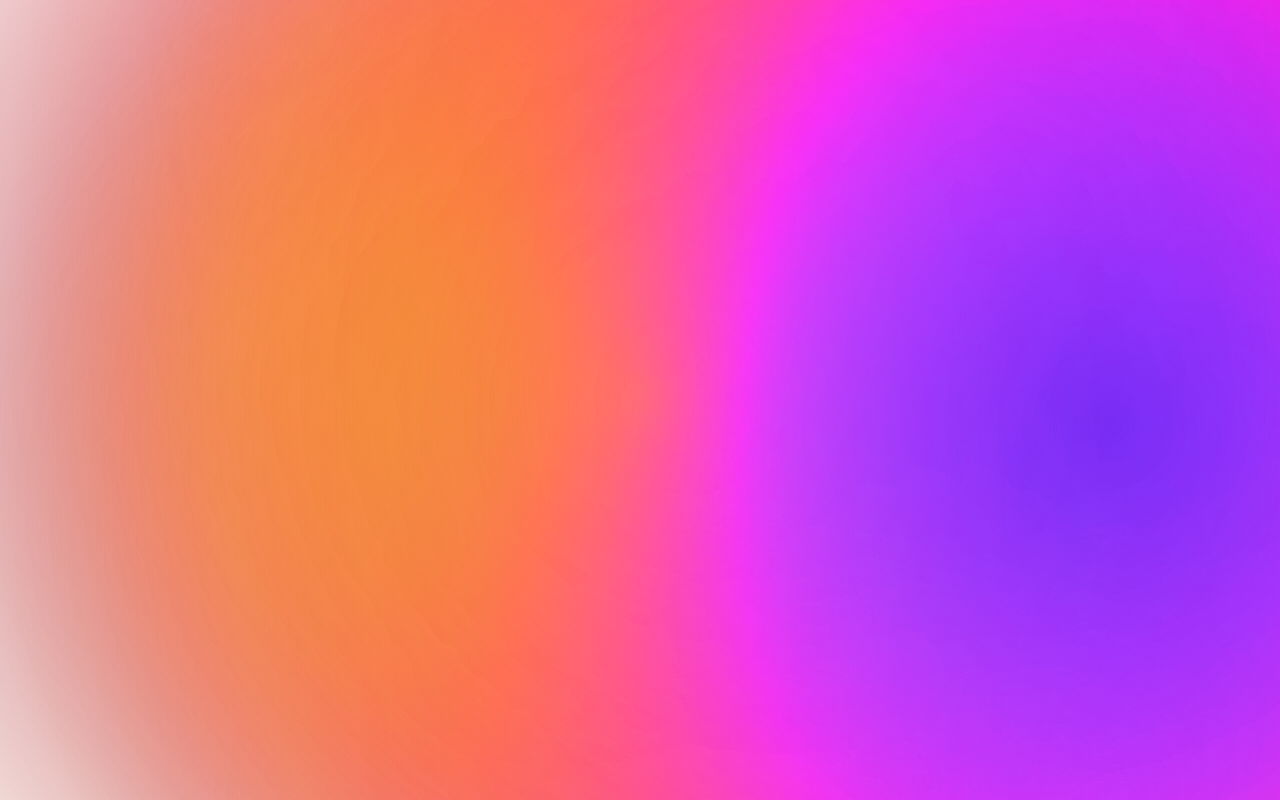
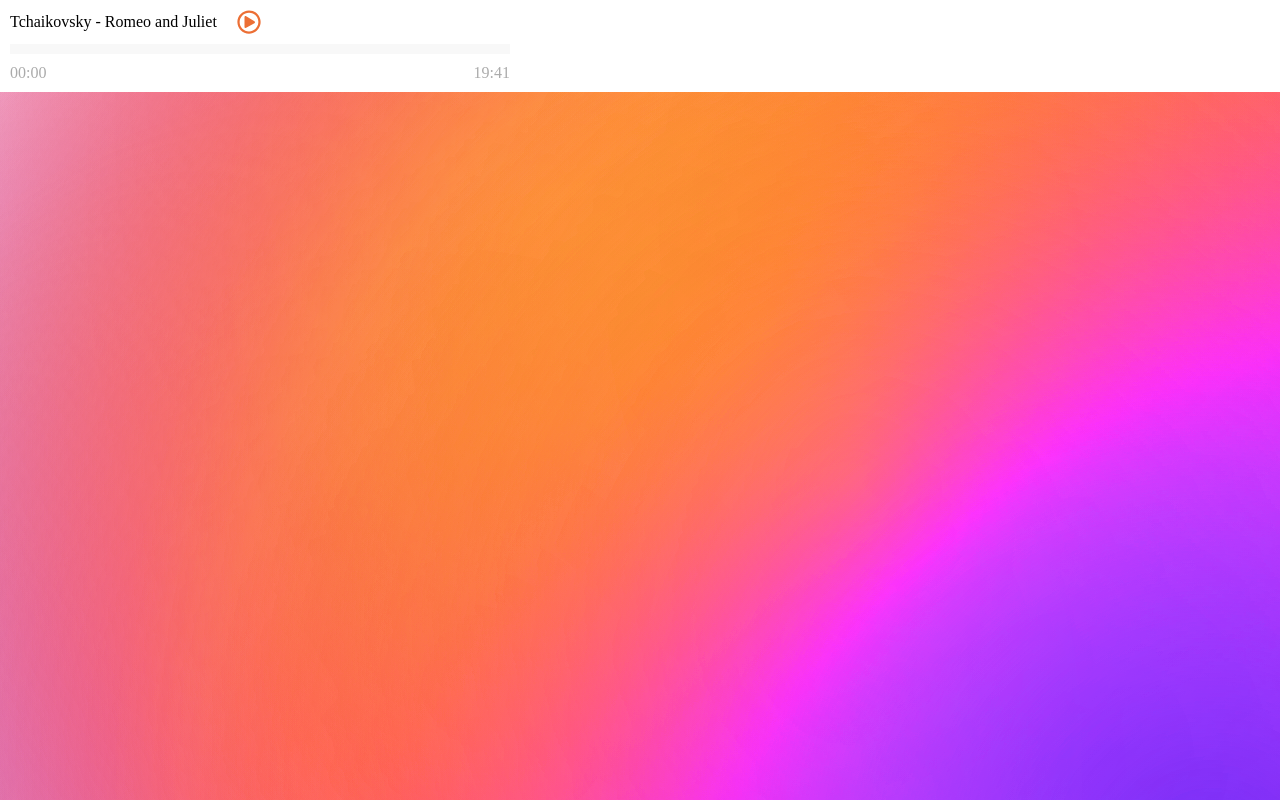
Before and after one commit to i4song/36th-autumn-concert, a React (Vite) app: page / in a window 1280 px wide. Built offline with nearby package versions, Linux system fonts and the light colour scheme.

Commit message:
:sparkles: Add Custom audio player

```diff
--- a/package.json
+++ b/package.json
@@ -10,7 +10,8 @@
   },
   "dependencies": {
     "react": "^18.2.0",
-    "react-dom": "^18.2.0"
+    "react-dom": "^18.2.0",
+    "react-icons": "4.4.0"
   },
   "devDependencies": {
     "@types/react": "^18.0.15",
--- a/src/App.tsx
+++ b/src/App.tsx
@@ -1,9 +1,11 @@
 import React from 'react';
-import Gradient from './components/gradient';
+import CustomAudio from './components/CustomAudio';
+import Gradient from './components/Gradient';
 
 const App = () => {
   return (
     <div className='App'>
+      <CustomAudio/>
       <Gradient/>
     </div>
   );
--- /dev/null
+++ b/src/components/CustomAudio/index.tsx
@@ -0,0 +1,87 @@
+import React, { useEffect, useRef } from 'react';
+import useAudio from './useAudio';
+
+import { FaRegPauseCircle, FaRegPlayCircle } from "react-icons/fa"
+
+const CustomAudio = () => {
+  const {play, audio, toggle} = useAudio("https://storage.cloud.google.com/36th-autumn-concert/Tchaikovsky%20Romeo%20and%20Juliet(overture-fantasia).mp3");
+
+  const progressRef = useRef<HTMLDivElement>(null);
+  const targetRef = useRef<HTMLDivElement>(null);
+
+  const mouseDownedRef = useRef(false);
+  const mouseMovedRef = useRef(false);
+
+  const mouseMoveHandler = (e: MouseEvent) => {
+    if (mouseDownedRef.current && mouseMovedRef.current) {
+      timeHandler(e);
+    }
+  };
+
+  const mouseDownHandler = (e: MouseEvent) => {
+    mouseDownedRef.current = true;
+    mouseMovedRef.current = true;
+  };
+
+  const mouseLeaveHandler = () => {
+    if (mouseDownedRef.current) {
+      mouseDownedRef.current = false;
+    }
+    mouseMovedRef.current = false;
+  };
+
+  const mouseUpHandler = (e: MouseEvent) => {
+    mouseDownedRef.current = false;
+    mouseMovedRef.current = false;
+    timeHandler(e);
+  };
+
+  const timeHandler = ({offsetX}: MouseEvent) => {
+    if (progressRef.current && audio.duration) {
+      const fullWidth = progressRef.current.clientWidth;
+      const ratio = offsetX / fullWidth;
+      audio.currentTime = ratio * audio.duration;
+    }
+  }
+
+  useEffect(() => {
+    if(progressRef.current) {
+      progressRef.current.addEventListener('mousedown', mouseDownHandler);
+      progressRef.current.addEventListener('mouseleave', mouseLeaveHandler);
+      progressRef.current.addEventListener('mouseup', mouseUpHandler);
+      progressRef.current.addEventListener('mousemove', mouseMoveHandler);
+    }
+  })
+
+  useEffect(() => {
+    audio.addEventListener('timeupdate',() => {
+      const { currentTime, duration } = audio;
+
+      if (targetRef.current) {
+        targetRef.current.style.width = `${(currentTime / duration) * 100}%`;
+      }
+    });
+  },[audio])
+
+  const handleClick = () => {
+    toggle();
+  }
+
+  return (
+    <div>
+      <div style = {{display: "flex", alignItems: "center", margin: "10px"}}>
+        <span style={{marginRight: "20px"}}>Tchaikovsky - Romeo and Juliet</span>
+        <div onClick={handleClick} style = {{display: "flex", alignItems: "center"}}>{play ? <FaRegPauseCircle size="24" color='#EC6F35'/> : <FaRegPlayCircle size="24" color='#EC6F35'/>}</div>
+      </div>
+      <div className="progress-container" ref={progressRef} style={{width: "500px", height: "10px", backgroundColor: "#F8F8F8", margin: "10px"}}>
+        <div id="progress" ref={targetRef} style={{width: "0px", height: "10px", backgroundColor: "#EC6F35"}}/>
+      </div>
+      <div className="description" style={{display: "flex", justifyContent: "space-between", width: "500px", color: "#ABABAB", margin: "10px"}}>
+        <span>00:00</span>
+        <span>19:41</span>
+      </div>
+   </div>
+  )
+}
+
+export default CustomAudio;
--- /dev/null
+++ b/src/components/CustomAudio/useAudio.ts
@@ -0,0 +1,22 @@
+import React, { useState, useEffect } from 'react';
+
+const useAudio = (url: string) => {
+  const [audio, setAudio] = useState(new Audio(url));
+  const [play, setPlay] = useState(false);
+
+  useEffect(() => {
+    if (play) {
+      audio.play();
+    } else {
+      audio.pause();
+    }
+  }, [play]);
+
+  return {
+    play,
+    audio,
+    toggle: () => setPlay((prev) => !prev)
+  };
+};
+
+export default useAudio;
```
Also changed, not shown: 1 other file (tests, documents, lock files or other folders).
